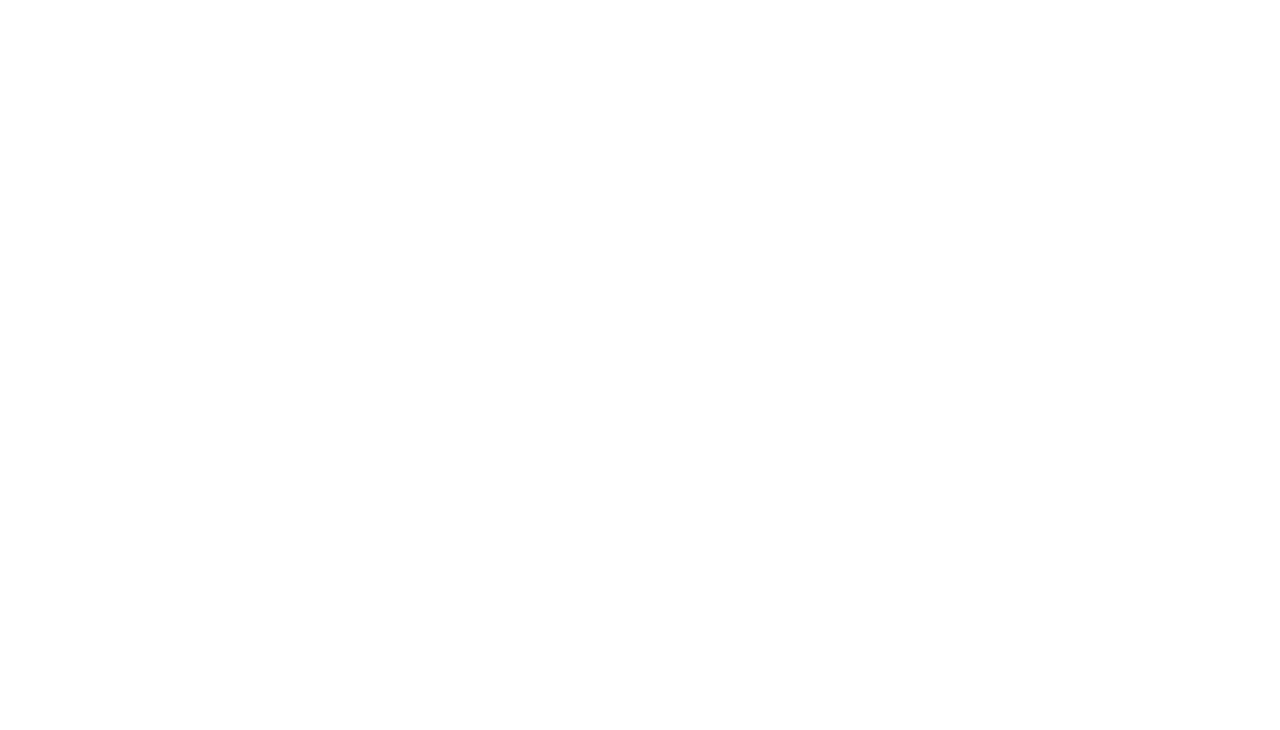
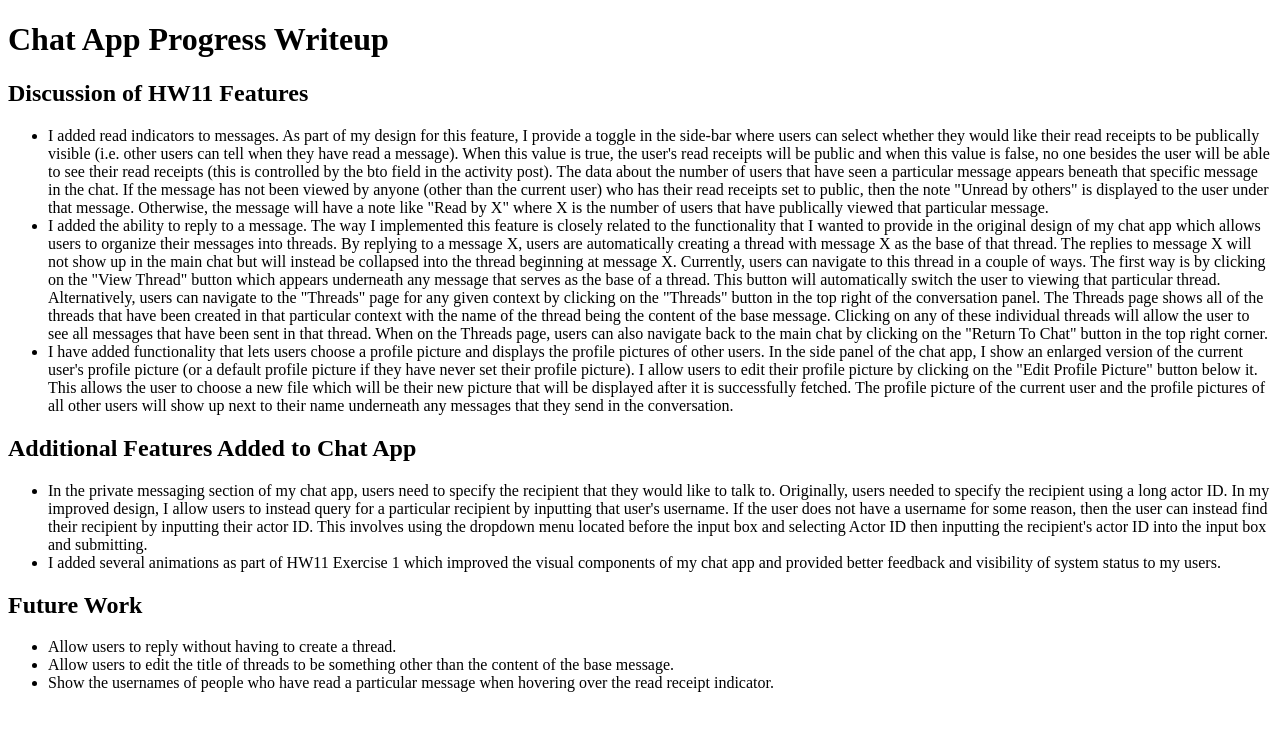
Before and after one commit to designftw/hw11-ncybul, a plain HTML site: page chat-app/writeup.html in a window 1280 px wide. Drawn offline with Linux system fonts and the light colour scheme.

Commit message:
started chat app writeup

```diff
--- a/chat-app/writeup.html
+++ b/chat-app/writeup.html
@@ -6,6 +6,86 @@
 		<link rel="stylesheet" href="writeup.css" />
 	</head>
 	<body>
-
+		<header>
+			<h1>Chat App Progress Writeup</h1>
+		</header>
+		<main>
+			<h2>Discussion of HW11 Features</h2>
+			<ul>
+				<li>
+					I added read indicators to messages. As part of my design for this feature,
+					I provide a toggle in the side-bar where users can select whether they would
+					like their read receipts to be publically visible (i.e. other users
+					can tell when they have read a message). When this value is true, the user's read
+					receipts will be public and when this value is false, no one besides the user
+					will be able to see their read receipts (this is controlled by the bto field in the
+					activity post). The data about the number of users that have seen a particular
+					message appears beneath that specific message in the chat. If the message has
+					not been viewed by anyone (other than the current user) who has their read receipts
+					set to public, then the note "Unread by others" is displayed to the user under that message.
+					Otherwise, the message will have a note like "Read by X" where X is the number of users
+					that have publically viewed that particular message.
+				</li>
+				<li>
+					I added the ability to reply to a message. The way I implemented this feature is closely
+					related to the functionality that I wanted to provide in the original design of my chat
+					app which allows users to organize their messages into threads. By replying to a message X,
+					users are automatically creating a thread with message X as the base of that thread. The replies
+					to message X will not show up in the main chat but will instead be collapsed into the thread
+					beginning at message X. Currently, users can navigate to this thread in a couple of ways.
+					The first way is by clicking on the "View Thread" button which appears underneath any message
+					that serves as the base of a thread. This button will automatically switch the user to viewing
+					that particular thread. Alternatively, users can navigate to the "Threads" page for any
+					given context by clicking on the "Threads" button in the top right of the conversation panel.
+					The Threads page shows all of the threads that have been created in that particular context
+					with the name of the thread being the content of the base message. Clicking on any of these
+					individual threads will allow the user to see all messages that have been sent in that thread.
+					When on the Threads page, users can also navigate back to the main chat by clicking on the
+					"Return To Chat" button in the top right corner.
+				</li>
+				<li>
+					I have added functionality that lets users choose a profile picture and displays the profile
+					pictures of other users. In the side panel of the chat app, I show an enlarged version of the
+					current user's profile picture (or a default profile picture if they have never set
+					their profile picture). I allow users to edit their profile picture by clicking on the "Edit Profile Picture"
+					button below it. This allows the user to choose a new file which will be their new picture that
+					will be displayed after it is successfully fetched. The profile picture of the current user
+					and the profile pictures of all other users will show up next to their name underneath any
+					messages that they send in the conversation.
+				</li>
+			</ul>
+			<h2>Additional Features Added to Chat App</h2>
+			<ul>
+				<li>
+					In the private messaging section of my chat app, users need to specify
+					the recipient that they would like to talk to. Originally, users needed to
+					specify the recipient using a long actor ID. In my improved design, I allow
+					users to instead query for a particular recipient by inputting that
+					user's username. If the user does not have a username for some reason,
+					then the user can instead find their recipient by inputting their actor ID.
+					This involves using the dropdown menu located before the input box and selecting
+					Actor ID then inputting the recipient's actor ID into the input box and submitting.
+				</li>
+				<li>
+					I added several animations as part of HW11 Exercise 1 which improved the
+					visual components of my chat app and provided better feedback and visibility of system
+					status to my users.
+				</li>
+			</ul>
+			<h2>Future Work</h2>
+			<ul>
+				<li>
+					Allow users to reply without having to create a thread.
+				</li>
+				<li>
+					Allow users to edit the title of threads to be something other than the content
+					of the base message.
+				</li>
+				<li>
+					Show the usernames of people who have read a particular message when hovering over
+					the read receipt indicator.
+				</li>
+			</ul>
+		</main>
 	</body>
 </html>
```
